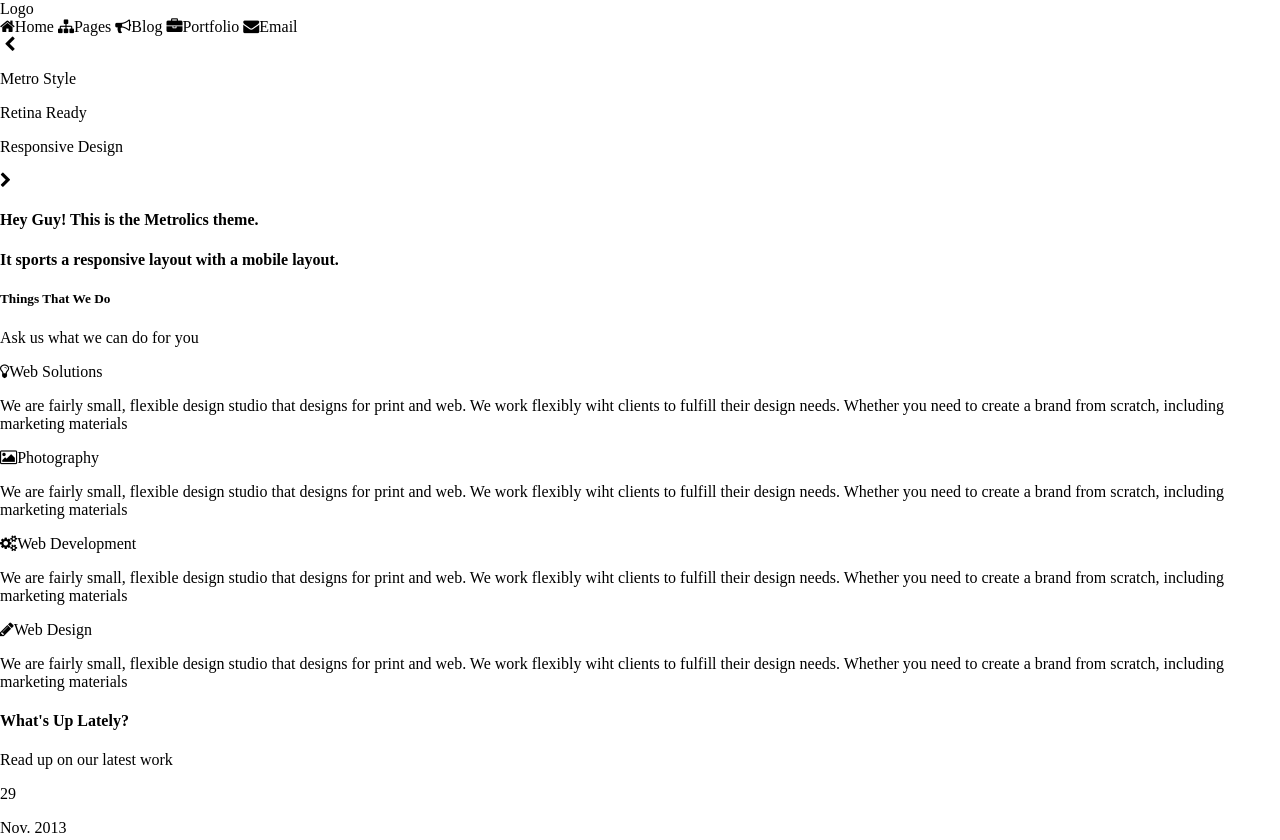
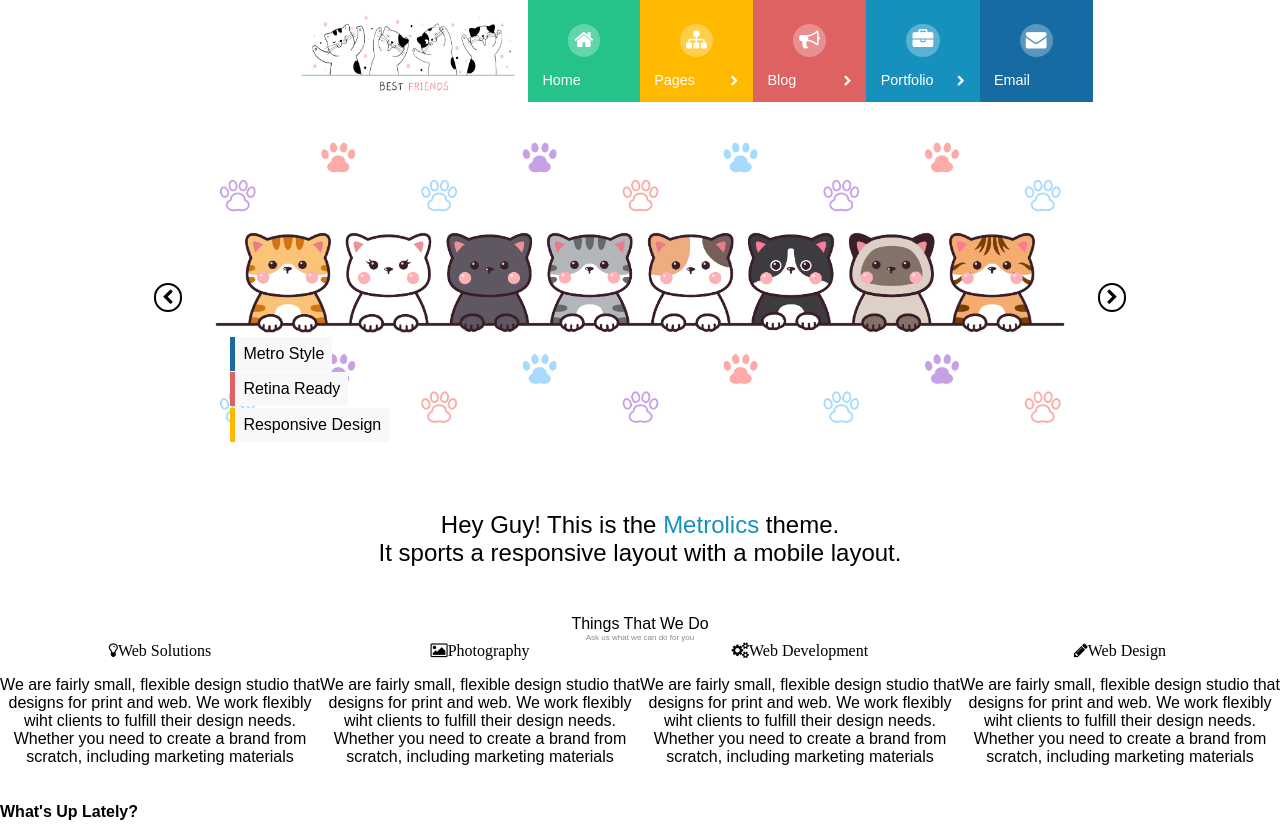
Before and after one commit to 938437/project1-responsive-layout, a website built with Parcel: page index.html in a window 1280 px wide. Shown: the top 840 px of the page. Built offline with nearby package versions, Linux system fonts and the light colour scheme; files whose address does not match are found by name.

Commit message:
add images and style the navbar and carousel images

```diff
--- a/css/styles.css
+++ b/css/styles.css
@@ -24,20 +24,178 @@
 
     --font-family-Ubuntu: Ubuntu;
     --font-family-Open-Sans: Open Sans;
+    --font-family-sans-serif: sans-serif;
+    --font-family-fantasy: fantasy;
 
     --font-size-12px: 12px;
     --font-size-14px: 14px;
     --font-size-10px: 10px;
+
+    --max-width: 60em;
 }
+
+html, body {
+    margin: 0;
+    padding: 0;
+    font-family: var(--font-family-sans-serif);
+}
+
+/* Andrea's code */
+
+/* NavBar */
+.page_header {
+    width: 100%;
+    display: flex;
+    justify-content: center;
+}
+.navigation--bar {
+    width: 55%;
+    max-width: var(--max-width);
+    display: flex;
+    justify-content: space-between;
+}
+.page-logo {
+    display: flex;
+    width: 15em;
+}
+.navbar--icons {
+    display: flex;
+}
+.navbar--icon--image {
+    display: flex;
+    justify-content: center;
+    font-size: 1.3em;
+    background-color: #ffffff4a;
+    padding: 0.3em;
+    border-radius: 1em;
+    margin-bottom: 1em;
+}
+.navbar--icon--type, .navbar--icon--type--with--arrow {
+    padding: 1.5em 2.5em;
+    position: relative;
+    color: var(--white);
+    text-decoration: none;
+    transition: transform .2s;
+}
+.navbar--icon--type:hover, .navbar--icon--type--with--arrow:hover {
+    opacity: 0.6;
+}
+.navbar--icon--text {
+    position: absolute;
+    bottom: 1em;
+    left: 1em;
+    margin: 0;
+    font-size: 0.9em;
+}
+.navbar--icon--text--with--arrow {
+    display: flex;
+}
+.navbar--icon--arrow {
+    position: absolute;
+    bottom: 1.3em;
+    right: 1.3em;
+    font-size: 0.7em;
+}
+.home--icon {
+    background: var(--tab-green);
+}
+.page--icon {
+    background-color: var(--tab-yellow);
+}
+.blog--icon {
+    background-color: var(--tab-red);
+}
+.portfolio--icon {
+    background-color: var(--footer-cyan);
+}
+.email--icon {
+    background-color: var(--footer-darkblue);
+}
+
+/* Carousel Images */
+.carousel--images {
+    display: flex;
+    justify-content: center;
+    position: relative;
+}
+.display-img{
+    width: 60em;
+}
+.slides-images-info {
+    display: flex;
+    flex-direction: column;
+    gap: 0.1em;
+    position: absolute;
+    top: 65%;
+    left: 18%;
+}
+.carousel-images-text {
+    margin: 0;
+    background-color: var(--background-gray);
+    padding: 0.5em;
+    width: fit-content;
+}
+.carousel-images-text-border-metro {
+    border-left: 5px solid var(--footer-darkblue);
+}
+.carousel-images-text-border-retina {
+    border-left: 5px solid var(--tab-red);
+}
+.carousel-images-text-border-responsive {
+    border-left: 5px solid var(--tab-yellow);
+}
+.image--arrow {
+    position: absolute;
+    top: 50%;
+    padding: 0.3em 0.4em;
+    border: 2px solid black;
+    border-radius: 3em;
+    cursor: pointer;
+}
+.previous--image {
+    left: 12%;
+}
+.next--image {
+    right: 12%;
+}
+
+/* Page Theme Text */
+.page-theme {
+    margin-top: 3em;
+}
+.page-theme-text {
+    margin: 0;
+    text-align: center;
+    font-size: 1.5em;
+    font-family: var(--font-family-fantasy);
+}
+.page-theme-text-highlight {
+    color: var(--footer-cyan);
+}
+
+/* Things That We Do */
+.things-that-we-do {
+    margin-top: 3em;
+    text-align: center;
+}
+.things-that-we-do-main-text {
+    margin: 0;
+}
+.things-that-we-do-secondary-text {
+    margin: 0;
+    font-size: 0.5em;
+    color: var(--font-darkgray);
+}
+.page-services {
+    display: flex;
+}
+
+
 
 
 /* Yanjun's Codes */
 
 /* Large and up */
-html, body {
-    margin: 0;
-    padding: 0;
-}
 .our-lastest-project {
     display: flex;
     flex-direction: column;
--- a/index.html
+++ b/index.html
@@ -13,32 +13,58 @@
     <!-- Andrea's Codes -->
     <header class="page_header">
         <nav class="navigation--bar">
-            <div class="page--logo">Logo</div>
+            <img class="page-logo" src="./img/best-friend-cats.jpg"/>
             <div class="navbar--icons">
-                <a class="home--icon fa fa-home">Home</a>
-                <a class="pages--icon fa fa-sitemap">Pages</a>
-                <a class="blog--icon fa fa-bullhorn">Blog</a>
-                <a class="portfolio--icon fa fa-briefcase">Portfolio</a>
-                <a class="email--icon fa fa-envelope">Email</a>
+                <a class="navbar--icon--type home--icon" href="#">
+                    <i class="navbar--icon--image fa fa-home"></i>
+                    <p class="navbar--icon--text">Home</p>
+                </a>
+                <a class="navbar--icon--type--with--arrow page--icon" href="#">
+                    <i class="navbar--icon--image fa fa-sitemap"></i>
+                    <div class="navbar--icon--text--with--arrow">
+                        <p class="navbar--icon--text">Pages</p>
+                        <i class="fa fa-chevron-right navbar--icon--arrow"></i>
+                    </div>
+                </a>
+                <a class="navbar--icon--type--with--arrow blog--icon" href="#">
+                    <i class="navbar--icon--image fa fa-bullhorn"></i>
+                    <div class="navbar--icon--text--with--arrow">
+                        <p class="navbar--icon--text">Blog</p>
+                        <i class="fa fa-chevron-right navbar--icon--arrow"></i>
+                    </div>
+                </a>
+                <a class="navbar--icon--type--with--arrow portfolio--icon" href="#">
+                    <i class="navbar--icon--image fa fa-briefcase"></i>
+                    <div class="navbar--icon--text--with--arrow">
+                        <p class="navbar--icon--text">Portfolio</p>
+                        <i class="fa fa-chevron-right navbar--icon--arrow"></i>
+                    </div>
+                </a>
+                <a class="navbar--icon--type email--icon" href="#">
+                    <i class="navbar--icon--image fa fa-envelope"></i>
+                    <p class="navbar--icon--text">Email</p>
+                </a>
             </div>
         </nav>
     </header>
     <div class="carousel--images">
-        <img src="display-img" alt="">
-        <i class="previous--image--arrow fa fa-chevron-left"></i>
+        <img class="display-img" src="./img/cats-with-paws.jpeg" alt="cats-with-paws">
         <div class="slides-images-info">
-            <p class="images-text">Metro Style</p>
-            <p class="images-text">Retina Ready</p>
-            <p class="images-text">Responsive Design</p>
+            <p class="carousel-images-text carousel-images-text-border-metro">Metro Style</p>
+            <p class="carousel-images-text carousel-images-text-border-retina">Retina Ready</p>
+            <p class="carousel-images-text carousel-images-text-border-responsive">Responsive Design</p>
         </div>
-        <i class="next--image--arrow fa fa-chevron-right"></i>
+        <i class="previous--image image--arrow fa fa-chevron-left"></i>
+        <i class="next--image image--arrow fa fa-chevron-right"></i>
     </div>
-    <h4>Hey Guy! This is the <span>Metrolics</span> theme.</h4>
-    <h4>It sports a responsive layout with a mobile layout.</h4>
-    <div>
-        <h5>Things That We Do</h5>
-        <p>Ask us what we can do for you</p>
-        <div>
+    <div class="page-theme">
+    <p class="page-theme-text">Hey Guy! This is the <span class="page-theme-text-highlight">Metrolics</span> theme.</p>
+    <p class="page-theme-text">It sports a responsive layout with a mobile layout.</p>
+    </div>
+    <div class="things-that-we-do">
+        <p class="things-that-we-do-main-text">Things That We Do</p>
+        <p class="things-that-we-do-secondary-text">Ask us what we can do for you</p>
+        <div class="page-services">
             <div>
                 <i class="web--solution--icon fa fa-lightbulb-o">Web Solutions</i>
                 <p>
@@ -107,7 +133,6 @@
             <div class="line"></div>
         </div>
     </div>
-
 
 
 
```
Also changed, not shown: img/astro-cats.jpeg (added), img/best-friend-cats.jpg (added), img/cats-with-paws.jpeg (added), img/coffee-cat.jpeg (added), img/happy-cats.jpeg (added), img/happy-cats2.jpeg (added), img/logo-cat.jpeg (added), img/love-cats.jpeg (added), img/sleepy-cat.jpeg (added), 2 other files.
